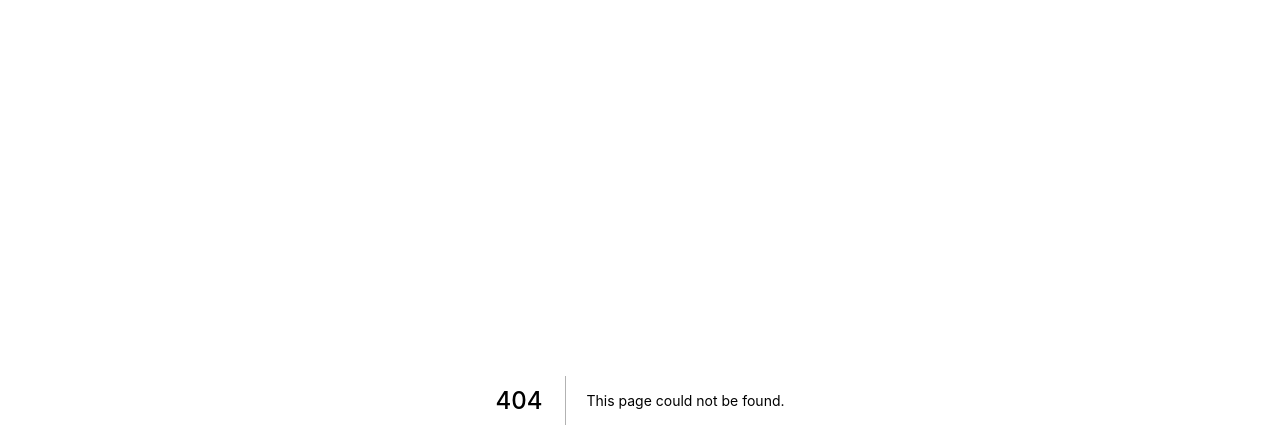
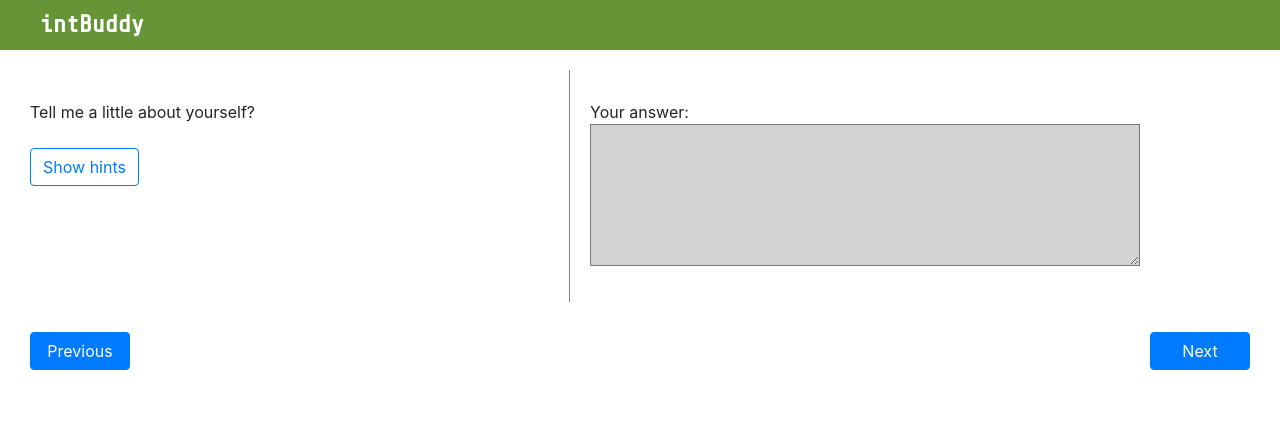
Before and after one commit to kemalfidan/int-buddy, a Next.js app: page /questions/questions in a window 1280 px wide. Before the commit this address had no page. Shown: the top 448 px of the page. Built offline with nearby package versions, Linux system fonts and the light colour scheme.

Commit message:
intro question component

```diff
--- /dev/null
+++ b/components/introQuestion.js
@@ -0,0 +1,96 @@
+import React, { Component } from 'react';
+import Layout from 'components/Layout';
+import Header from 'components/Header'
+import Head from 'next/head'
+
+
+class IntroQuestion extends Component {
+
+  /* to do the intro_questions should be pulled from its parent */
+  intro_questions = {
+    "question": "Tell me a little about yourself?",
+    "hints": ["Summarize your professional standing", "Elaborate on your experiences and achievements", "Conclude with a lead-in to the next part of the conversation"],
+    "example": "My name is Kareem Ali. I’m the product development manager at Smart Solutions. \
+               I’ve created over a dozen apps designed to streamline sales and marketing activities for busy professionals. \
+               I see myself as a relentless problem-solver, and I’m always looking for a new challenge. \
+               I’ve recently gotten interested in recreational boating and noticed that the sales professionals at Dockside Boats don’t seem to have a streamlined system for tracking their sales. \
+               I’d love to discuss your needs in this area and find out if you’re interested in participating in beta testing for a new sales app I’m developing."
+  };
+
+  state = {
+    showHints: false
+  };
+
+  hintsHandler = () => {
+    let h = !this.state.showHints;
+    this.setState({showHints : h});
+  };
+
+  render() {
+    return (
+      <>
+        <div className="container mycontainer">
+          <div className="row">
+            <div className="col" style={{borderRight: "1px solid grey"}}>
+
+              {this.intro_questions.question} <br/> <br/>
+              <button type="button" className="btn btn-outline-primary" onClick={this.hintsHandler}>
+                {this.state.showHints && 'Hide hints'}
+                {!this.state.showHints && 'Show hints'}
+              </button>
+
+              { this.state.showHints &&
+                <div>
+                  Hints:
+                  <ul>
+                    {this.intro_questions.hints.map(hint => {return <li key={hint}>{hint}</li>})}
+                  </ul>
+
+
+                  Example:
+                  <ul>
+                    <li>{this.intro_questions.example}</li>
+                  </ul>
+
+                </div>
+
+              }
+            </div>
+            <div className="col-6">
+
+                <label className="textLabel">Your answer:
+                  <textarea name="answer" rows="5" cols = "50" className="textInput"></textarea>
+                </label>
+
+            </div>
+          </div>
+        </div>
+
+
+        <style global jsx>{`
+          .mycontainer {
+            margin: 20px;
+          }
+
+          .container div div {
+            padding: 30px 10px 30px 10px;
+            margin-right: 10px;
+          }
+
+          .textInput {
+            background-color: lightgrey;
+            padding: 10px;
+            margin-right: 20px;
+          }
+          .textLabel {
+            margin: 0px;
+          }
+
+        `}</style>
+
+      </>
+    );
+  }
+}
+
+export default IntroQuestion;
--- /dev/null
+++ b/pages/questions/questions.js
@@ -0,0 +1,55 @@
+import React, { Component } from 'react';
+import IntroQuestion from "components/introQuestion";
+import Layout from "components/Layout"
+import Header from 'components/Header'
+import Head from 'next/head'
+
+/* question for */
+class questions extends Component {
+
+  state = {
+    questionIndex : 0
+  };
+  render() {
+    return (
+      <>
+        <Head>
+            <title>intBuddy</title>
+            <meta name="viewport" content="width=device-width, initial-scale=1" />
+            <meta charSet="utf-8" />
+            <link rel="stylesheet" href="https://stackpath.bootstrapcdn.com/bootstrap/4.3.1/css/bootstrap.min.css" integrity="sha384-ggOyR0iXCbMQv3Xipma34MD+dH/1fQ784/j6cY/iJTQUOhcWr7x9JvoRxT2MZw1T" crossOrigin="anonymous"/>
+        </Head>
+
+        <Header appTitle="intBuddy"/>
+
+        { this.state.questionIndex == 0 && <IntroQuestion></IntroQuestion>}
+        <div className="navBn">
+          <button type="button" className="btn btn-primary previous">Previous</button>
+          <button type="button" className="btn btn-primary next">Next</button>
+        </div>
+
+
+        <style global jsx>{`
+          .navBn {
+            margin-top: 30px;
+          }
+          .previous {
+            float:left;
+            margin-left:30px;
+            width: 100px;
+          }
+
+          .next {
+            float: right;
+            margin-right:30px;
+            width: 100px;
+          }
+
+        `}</style>
+
+      </>
+    );
+  }
+}
+
+export default questions;
```
